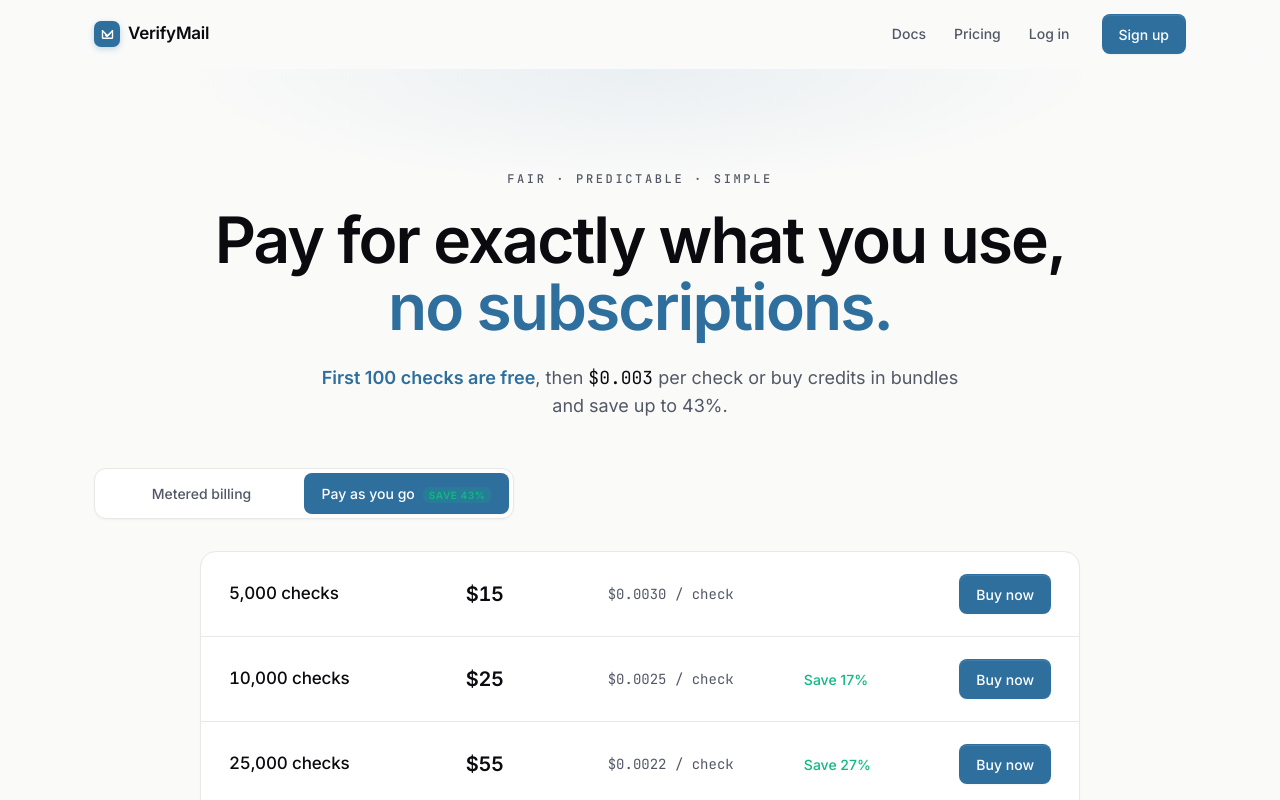
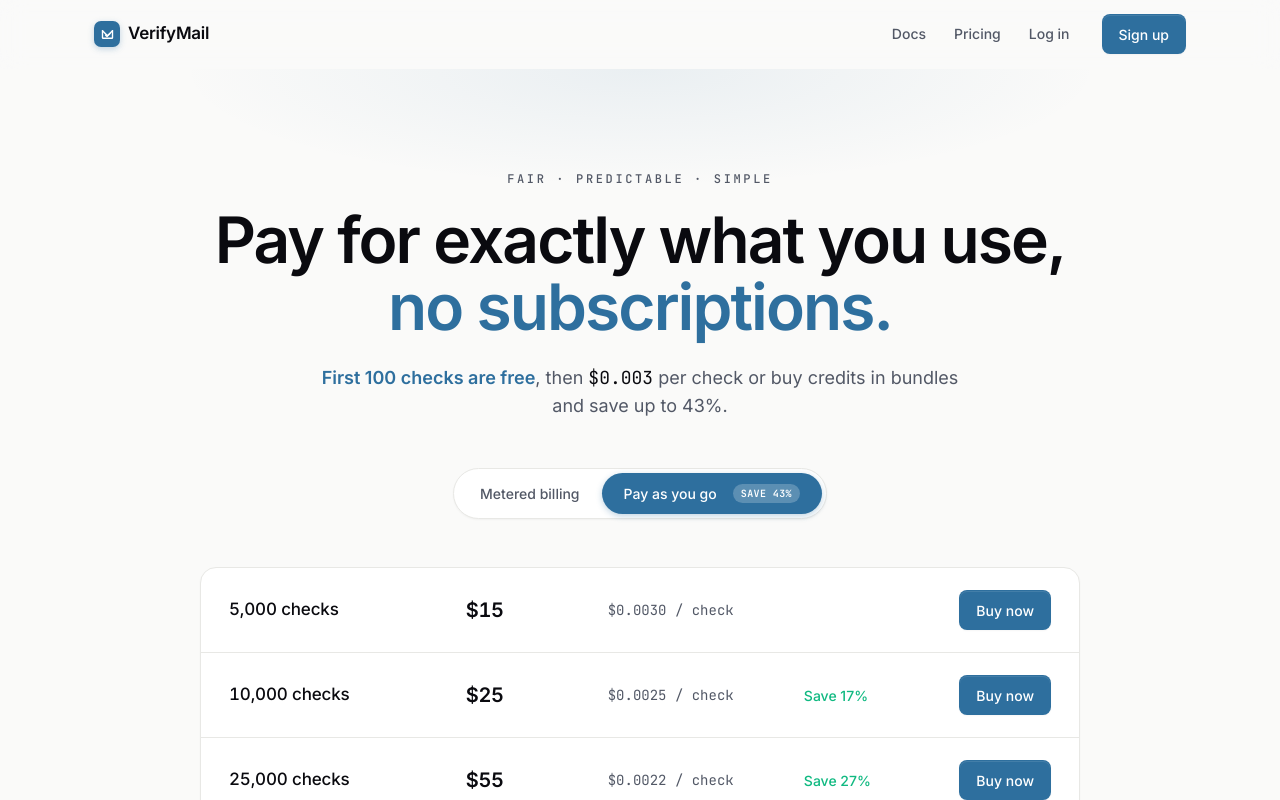
Before and after one commit to jt1402/email_api_landing, a Next.js app: page /pricing in a window 1280 px wide. Shown: the top 800 px of the page. Built offline with nearby package versions, Linux system fonts and the light colour scheme.

Commit message:
pricing: center pill-shaped toggle to match landing reference

```diff
--- a/app/(marketing)/pricing/PricingPanels.tsx
+++ b/app/(marketing)/pricing/PricingPanels.tsx
@@ -10,16 +10,34 @@ export function PricingPanels() {
 
   return (
     <>
-      <div className="mx-auto mb-8 inline-flex w-full max-w-[420px] items-center rounded-md border border-border bg-surface p-1 shadow-sm">
-        <ToggleButton active={mode === "metered"} onClick={() => setMode("metered")}>
+      <div className="mb-12 flex justify-center">
+        <div
+          role="tablist"
+          aria-label="Pricing mode"
+          className="inline-flex items-center rounded-full border border-border bg-surface p-1 shadow-sm"
+        >
+          <ToggleButton
+            active={mode === "metered"}
+            onClick={() => setMode("metered")}
+          >
             Metered billing
           </ToggleButton>
-        <ToggleButton active={mode === "credits"} onClick={() => setMode("credits")}>
+          <ToggleButton
+            active={mode === "credits"}
+            onClick={() => setMode("credits")}
+          >
             Pay as you go
-          <span className="ml-2 rounded-xs bg-ok/15 px-[6px] py-[2px] text-[10px] font-semibold uppercase tracking-[0.06em] text-ok">
+            <span
+              className={`ml-2 rounded-full px-[8px] py-[2px] font-mono text-[10px] font-semibold uppercase tracking-[0.04em] transition-colors ${
+                mode === "credits"
+                  ? "bg-white/22 text-white"
+                  : "bg-accent-soft text-accent"
+              }`}
+            >
               Save 43%
             </span>
           </ToggleButton>
+        </div>
       </div>
 
       {mode === "metered" ? <MeteredPanel /> : <CreditsPanel />}
@@ -39,10 +57,13 @@ function ToggleButton({
   return (
     <button
       type="button"
+      role="tab"
       onClick={onClick}
-      aria-pressed={active}
-      className={`flex-1 rounded-sm px-4 py-[10px] text-[14px] font-medium transition-colors ${
-        active ? "bg-accent text-white shadow-sm" : "text-text-2 hover:text-text"
+      aria-selected={active}
+      className={`inline-flex items-center gap-2 rounded-full px-[22px] py-[10px] text-[14px] font-medium transition-colors ${
+        active
+          ? "bg-accent text-white shadow-[0_2px_6px_rgba(46,111,158,0.3)]"
+          : "text-text-2 hover:text-text"
       }`}
     >
       {children}
```
Lines whose indentation alone changed are shown as unchanged.
